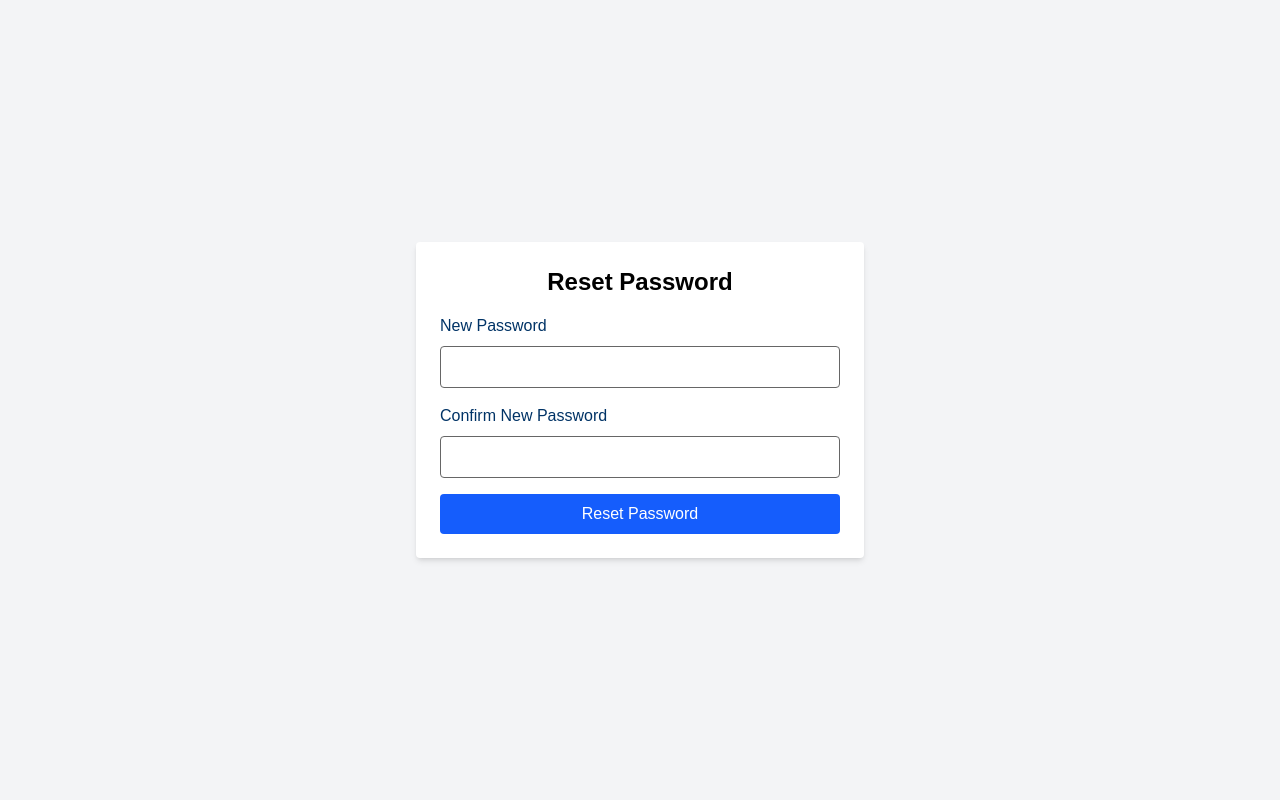
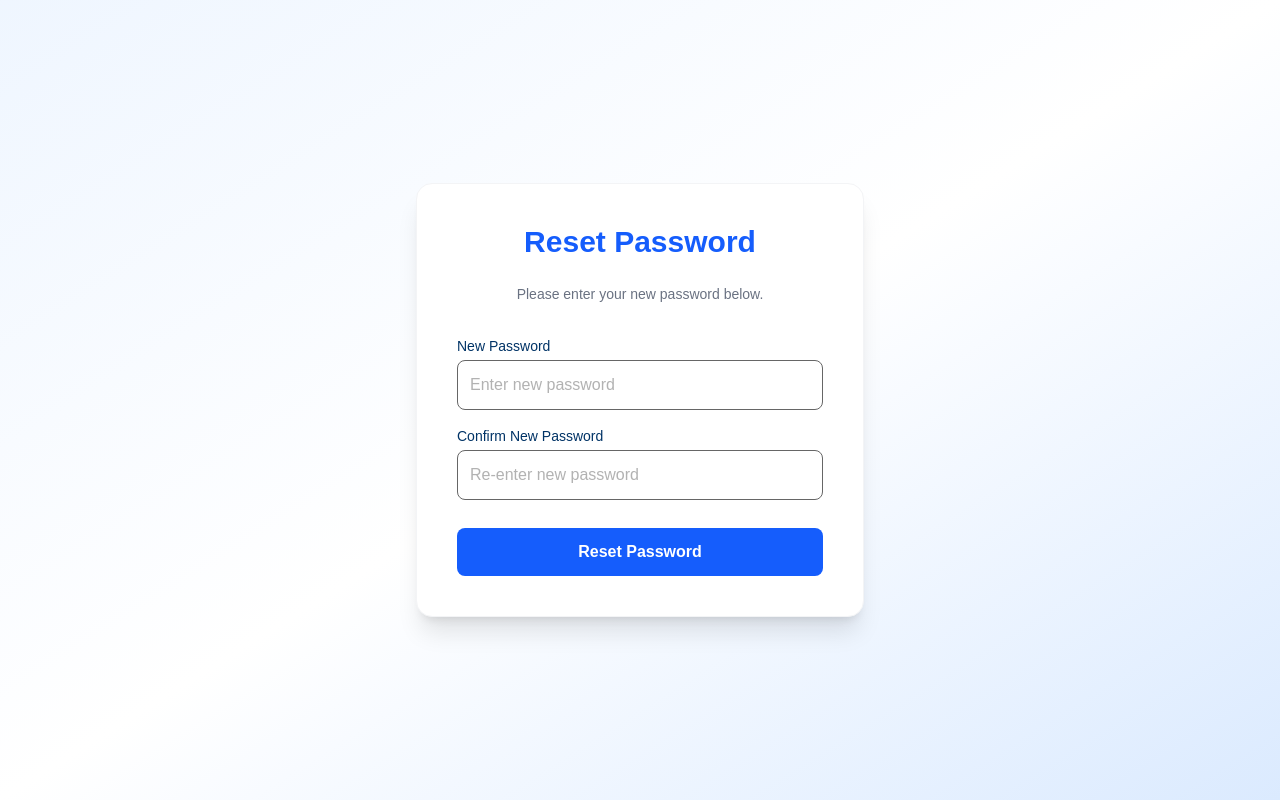
Before and after one commit to prodby-david/Capstone-Project-HanaPark-, a React (Vite) app in the folder client/: page /reset-password/1 in a window 1280 px wide. Built offline with nearby package versions, Linux system fonts and the light colour scheme; no server answers.

Commit message:
fix: change the ui and add custom pop up

```diff
--- a/client/src/components/forms/user/resetpassword.jsx
+++ b/client/src/components/forms/user/resetpassword.jsx
@@ -10,7 +10,6 @@
 
   const [password, setPassword] = useState('');
   const [confirmPassword, setConfirmPassword] = useState('');
-
   const [isLoading, setIsLoading] = useState(false);
 
   const handleReset = async (e) => {
@@ -23,15 +22,13 @@
     if (password !== confirmPassword) {
       return Swal.fire('Error', 'Passwords do not match.', 'error');
     }
-      setIsLoading(true)
+
+    setIsLoading(true);
 
     try {
-        const response = await api.post(`/reset-password/${token}`, {
-          password,
-        });
-
+      const response = await api.post(`/reset-password/${token}`, { password });
       Swal.fire('Success', response.data.message, 'success');
-        navigate('/sign-in' , { replace: true });
+      navigate('/sign-in', { replace: true });
     } catch (err) {
       console.error(err);
       Swal.fire('Error', err.response?.data?.message || 'Failed to reset password', 'error');
@@ -41,41 +38,56 @@
   };
 
   return (
-      <div className="flex justify-center items-center min-h-screen bg-gray-100 px-4">
-        <form onSubmit={handleReset} className="bg-white p-6 rounded shadow-md w-full max-w-md">
-          <h2 className="text-2xl font-bold mb-4 text-center">Reset Password</h2>
+    <div className="min-h-screen flex items-center justify-center bg-gradient-to-br from-blue-50 via-white to-blue-100 px-4">
+      <form
+        onSubmit={handleReset}
+        className="bg-white w-full max-w-md rounded-2xl shadow-xl border border-gray-100 p-8 md:p-10 flex flex-col gap-4 transition-transform duration-200 hover:scale-[1.01]"
+      >
+        <h2 className="text-2xl md:text-3xl font-bold text-center text-blue-600 mb-2">
+          Reset Password
+        </h2>
+        <p className="text-gray-500 text-sm text-center mb-4">
+          Please enter your new password below.
+        </p>
 
-          <label className="block mb-2 font-medium">New Password</label>
+        <div>
+          <label className="block mb-1 text-sm font-medium text-gray-700">
+            New Password
+          </label>
           <input
             type="password"
-            className="w-full p-2 border border-gray-300 rounded mb-4"
+            className="w-full p-3 border border-gray-300 rounded-lg focus:outline-none focus:ring-2 focus:ring-blue-500 transition"
             value={password}
             onChange={(e) => setPassword(e.target.value)}
+            placeholder="Enter new password"
             required
           />
+        </div>
 
-          <label className="block mb-2 font-medium">Confirm New Password</label>
+        <div>
+          <label className="block mb-1 text-sm font-medium text-gray-700">
+            Confirm New Password
+          </label>
           <input
             type="password"
-            className="w-full p-2 border border-gray-300 rounded mb-4"
+            className="w-full p-3 border border-gray-300 rounded-lg focus:outline-none focus:ring-2 focus:ring-blue-500 transition"
             value={confirmPassword}
             onChange={(e) => setConfirmPassword(e.target.value)}
+            placeholder="Re-enter new password"
             required
           />
+        </div>
 
         <button
           type="submit"
-            className="w-full bg-blue-600 text-white p-2 rounded hover:bg-blue-700"
+          className="w-full bg-blue-600 text-white py-3 rounded-lg font-semibold mt-3 hover:bg-blue-700 active:scale-[0.98] transition-all duration-200"
         >
           Reset Password
         </button>
       </form>
 
-        {isLoading ? <Loader text='Resetting your password...'/> : null}
-
+      {isLoading && <Loader text="Resetting your password..." />}
     </div>
-
-
   );
 };
 
```
Lines whose indentation alone changed are shown as unchanged.
